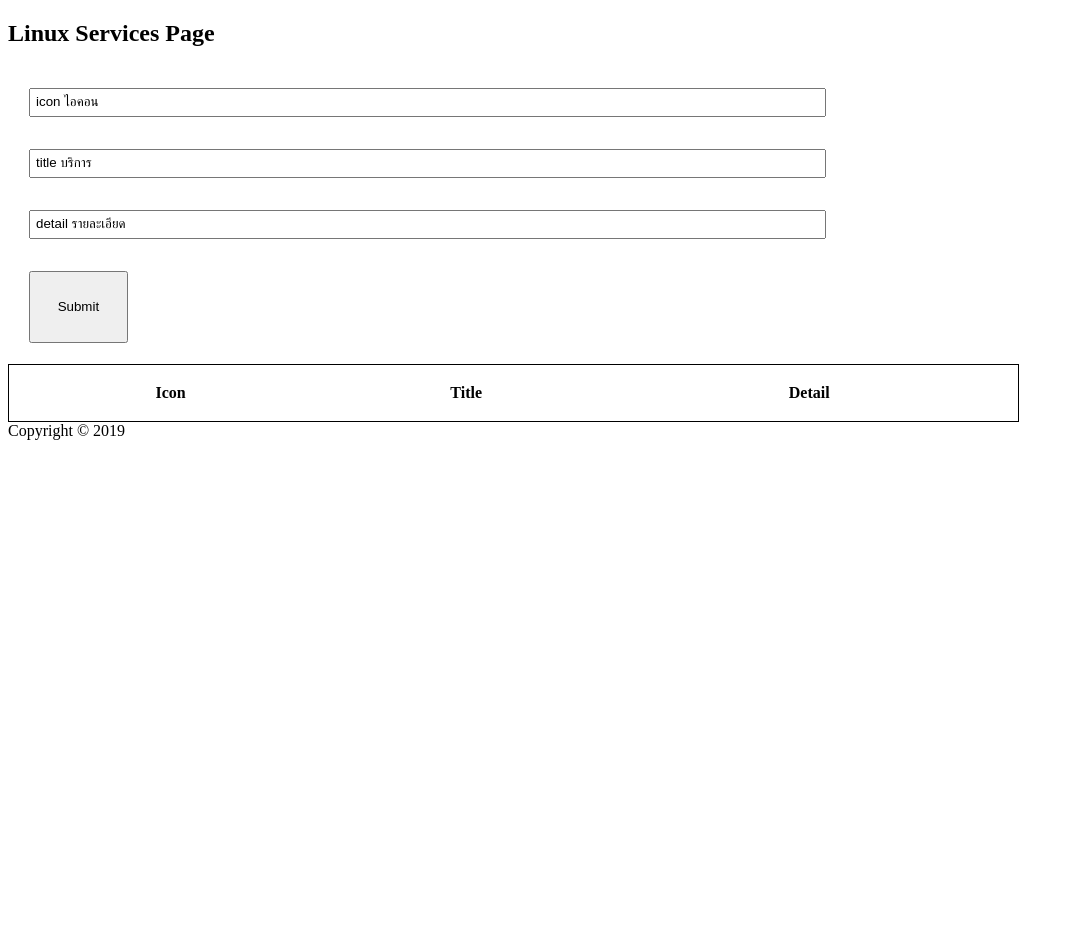
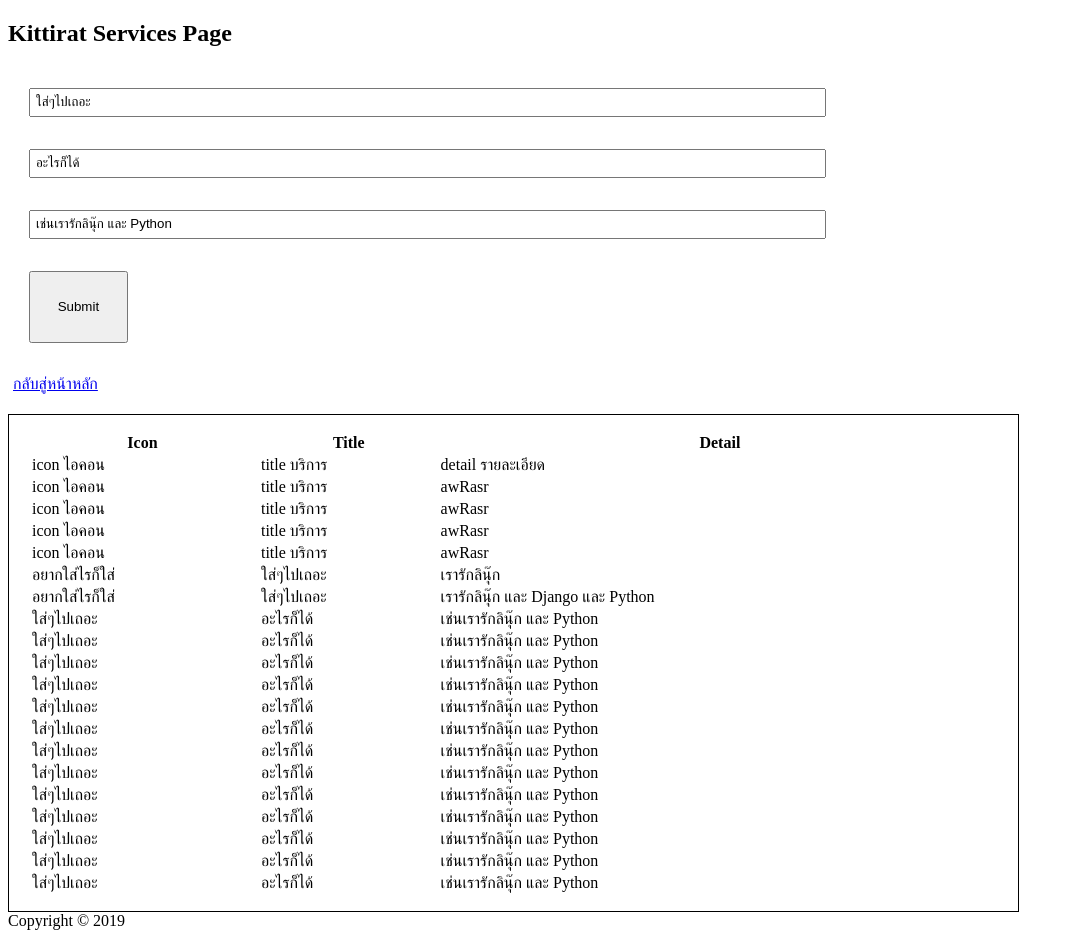
Before and after one commit to Bankkittirat/Bankkittirat, a Django app: page /insert in a window 1280 px wide. Shown: the whole page, without its empty margins (0-1074 px from the left). Before the commit the page ends 440 px from the top, so only its background shows below. Run offline with Django 3.2, Linux system fonts and the light colour scheme; data comes from the database, SQL or seed files in the repository; both versions use the stored data as it was after the commit; lists and menus that the app fills with data are empty; some libraries are stand-ins or nearby versions.

Commit message:
300%point

```diff
--- a/myapp/templates/myapp/insert.html
+++ b/myapp/templates/myapp/insert.html
@@ -5,7 +5,7 @@
     <meta name="viewport" content="width=device-width, initial-scale=1, shrink-to-fit=no">
     <meta name="description" content="django form with utf-8">
     <meta name="author" content="wichit2s">
-    <title>Linux Services</title>
+    <title>Kittirat Services</title>
 
     {% load static %}
     <link href="{% static 'vendor/fontawesome-free/css/all.min.css' %}" rel="stylesheet" type="text/css">
@@ -21,15 +21,17 @@
     </style>
   </head>
   <body>
-    <nav> <h1> Linux Services Page </h1> </nav>
+    <nav> <h1> Kittirat Services Page </h1> </nav>
     <div>
       <section class="filled">
-        <form action="services" method="POST" enctype="multipart/form-data;charset=UTF-8">
+        <form action="insert" method="POST" enctype="multipart/form-data;charset=UTF-8">
+
           {% csrf_token %}
-          <div class="spacing"><input class="filled" type="text" name="icon" value="icon ไอคอน"/></div>
-          <div class="spacing"><input class="filled" type="text" name="title" value="title บริการ"/></div>
-          <div class="spacing"><input class="filled" type="text" name="detail" value="detail รายละเอียด"/></div>
+          <div class="spacing"><input class="filled" type="text" name="icon" value="ใส่ๆไปเถอะ"/></div>
+          <div class="spacing"><input class="filled" type="text" name="title" value="อะไรก็ได้"/></div>
+          <div class="spacing"><input class="filled" type="text" name="detail" value="เช่นเรารักลินุ๊ก และ Python"/></div>
           <div class="spacing"><button style="padding: 2em;" type="submit">Submit</button></div>
+          <p><a href="index"  class="btn btn-primary">กลับสู่หน้าหลัก</a></p>
         </form>
       </section>
       <div>
--- a/myapp/views.py
+++ b/myapp/views.py
@@ -6,6 +6,10 @@ from .models import Service
 
 # Create your views here.
 def index(req):
+    return render(req,'myapp/index.html')
+
+
+def insert(req):
     if req.method == 'POST':
         post = req.POST
         s = Service()
@@ -15,13 +19,12 @@ def index(req):
         s.save()
         services = Service.objects.all()
         print(services)
-        return render(req, 'myapp/index.html', { 'services': services })
+        return render(req, 'myapp/insert.html', { 'services': services })
     else:
         print('ร้องขอทำมะดา')
         services = Service.objects.all()
         print(services)
-        return render(req, 'myapp/index.html', { 'services': services })
+        return render(req, 'myapp/insert.html', { 'services': services })
 
-
-def insert(req):
-    return render(req,'myapp/insert.html')
+def aboutme(req):
+    return render(req,'myapp/aboutme.html')
--- a/mysite/urls.py
+++ b/mysite/urls.py
@@ -7,4 +7,8 @@ urlpatterns = [
     path('',appview.index),
     path('index',appview.index),
     path('insert',appview.insert),
+    path('',appview.insert),
+    path('aboutme',appview.aboutme),
+    path('',appview.aboutme),
+
 ]
```
Also changed, not shown: myapp/templates/myapp/aboutme.html (added, +23 -0 lines), myapp/templates/myapp/index.html (+4 -4 lines), db.sqlite3.
